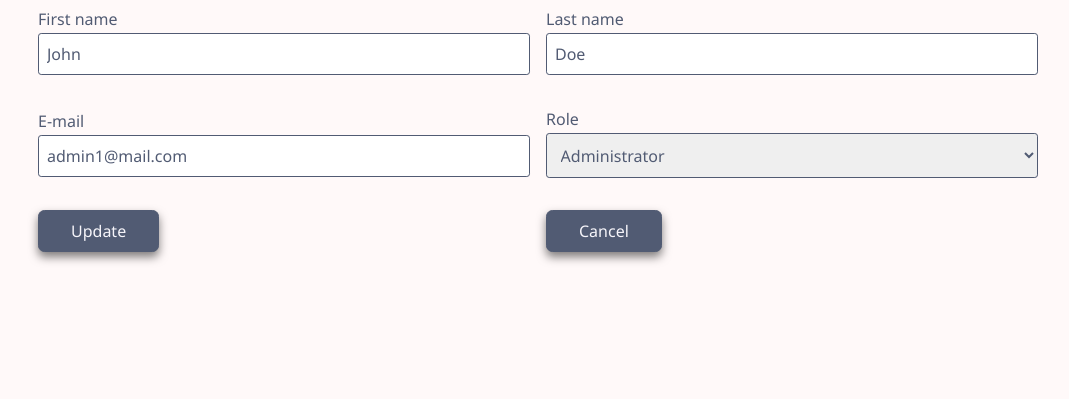
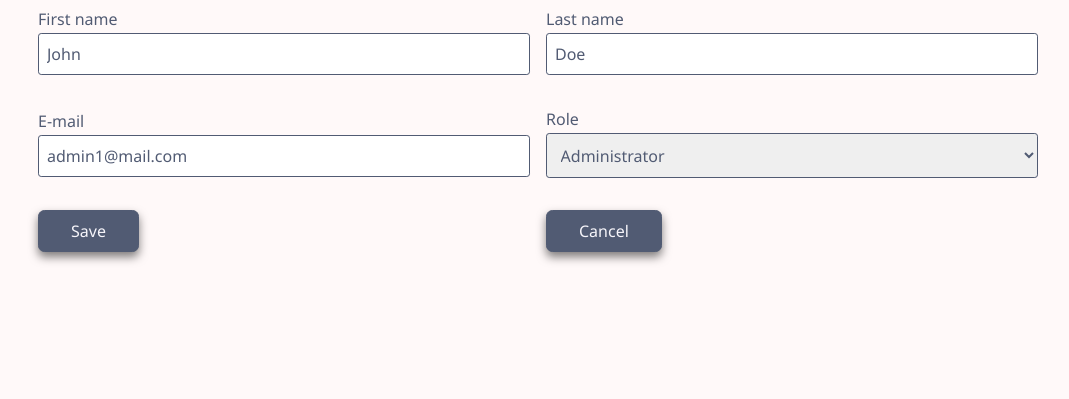
Before and after one commit to claucia/cs50x-final-project, a Flask app: page /users/edit/1 in a window 1280 px wide. Shown: the part 235-634 px from the top of the page, without its empty margins (102-1171 px from the left). Run offline with Flask 2, Linux system fonts and the light colour scheme; a user stored in the database is signed in; data comes from the database, SQL or seed files in the repository; parts of the project's set-up code (start-up, migrations or seed data) failed here and were passed over; some libraries are stand-ins or nearby versions.

Commit message:
Rename buttons and titles

```diff
--- a/app/templates/donor/create_donation.html
+++ b/app/templates/donor/create_donation.html
@@ -1,7 +1,7 @@
 {% extends "layout.html" %}
 {% from "_macros.html" import render_field, render_button %}
 
-{% block title %}Create donation{% endblock %}
+{% block title %}Register donation{% endblock %}
 
 {% block content %}
 <form class="read-only" method="POST">
--- a/app/templates/donor/edit_donor.html
+++ b/app/templates/donor/edit_donor.html
@@ -11,7 +11,7 @@
     {{ render_field(form.phone_number) }}
     {{ render_field(form.email) }}
     <div class="form-buttons">
-        {{ render_button('Update') }}
+        {{ render_button('Save') }}
         <a class="cancel-button" href="{{ url_for('list_donors') }}">Cancel</a>
     </div>
 </form>
--- a/app/templates/user/change_password.html
+++ b/app/templates/user/change_password.html
@@ -7,7 +7,7 @@
 <form class="form-change-password" method="POST">
     {{ render_field(form.current_password) }}
     {{ render_field(form.new_password) }}
-    {{ render_button('Change password') }}
+    {{ render_button('Save') }}
     <div class="field">
         <a  class="cancel-button" href="{{ url_for('home') }}">Cancel</a>
     </div>
--- a/app/templates/user/edit_user.html
+++ b/app/templates/user/edit_user.html
@@ -9,7 +9,7 @@
     {{ render_field(form.last_name) }}
     {{ render_field(form.email) }}
     {{ render_field(form.role) }}
-    {{ render_button('Update') }}
+    {{ render_button('Save') }}
     <div class="field">
         <a class=" cancel-button" href="{{ url_for('list_users') }}">Cancel</a>
     </div>
```
